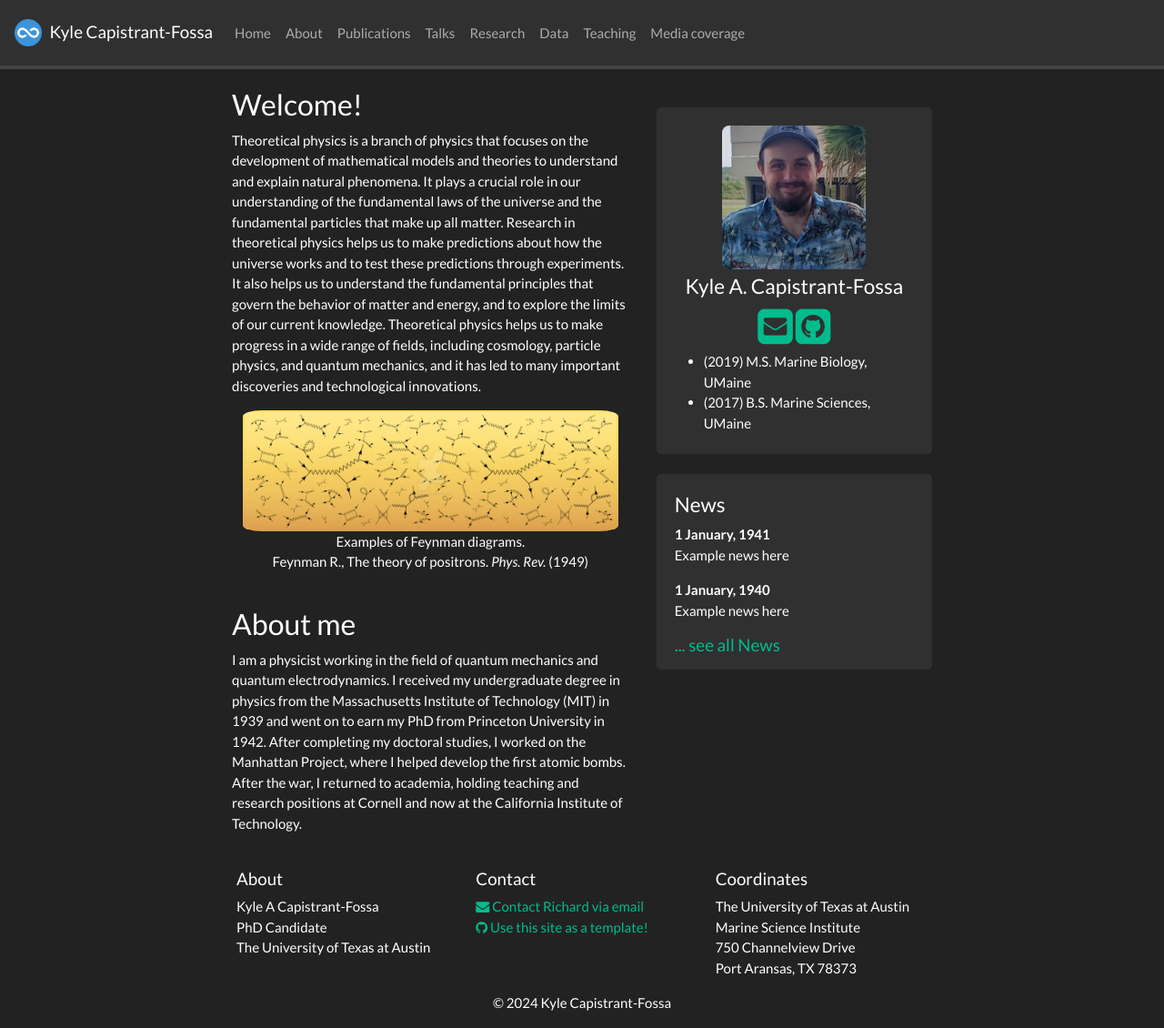
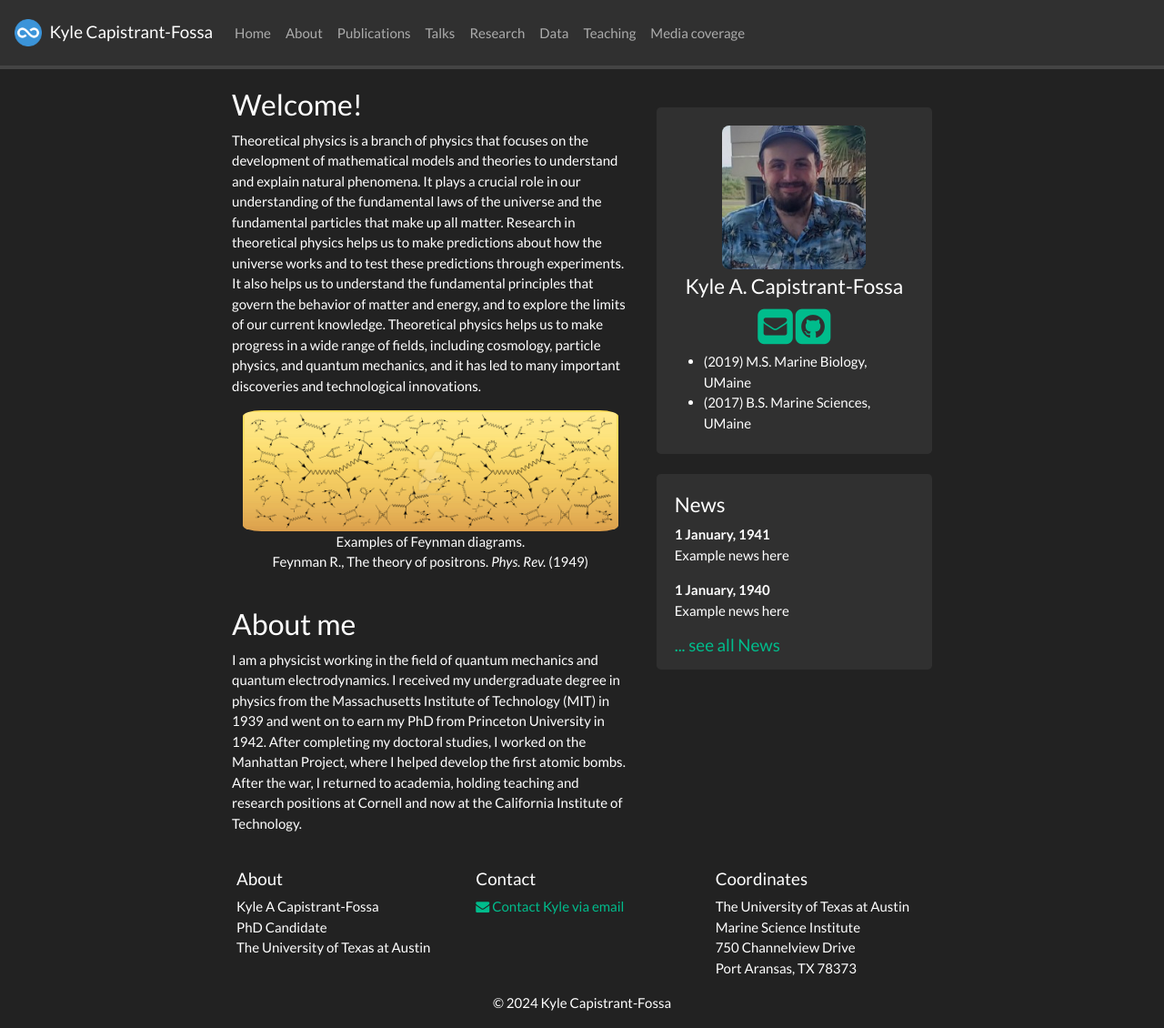
Before and after one commit to kacf24/kacf24.github.io, a Jekyll site: the page built from _pages/home.md, in a window 1280 px wide and 1130 px high. Shown: the whole window at 91% size. Built offline with Jekyll 4.4.1, drawn with Linux system fonts in a browser that asks for light colours; nearby versions of some CDN libraries; a style sheet for code colours, icons or effects is not loaded.

Commit message:
Update _config.yml

```diff
--- a/_config.yml
+++ b/_config.yml
@@ -22,8 +22,8 @@ location: >
   Port Aransas, TX 78373
 
 contact: >
-  <a href="mailto:richard@university.edu" target="_blank"><i class="fa fa-envelope fa-1x"></i> Contact Richard via email</a> <br/>
-  <a href="https://github.com/sbryngelson/academic-website-template"><i class="fa fa-github fa-1x"></i> Use this site as a template!</a>
+  <a href="mailto:kyle.capistrantfossa@utexas.edu" target="_blank"><i class="fa fa-envelope fa-1x"></i> Contact Kyle via email</a> <br/>
+
 
 # Pages shown in navbar
 nav_pages:
```
